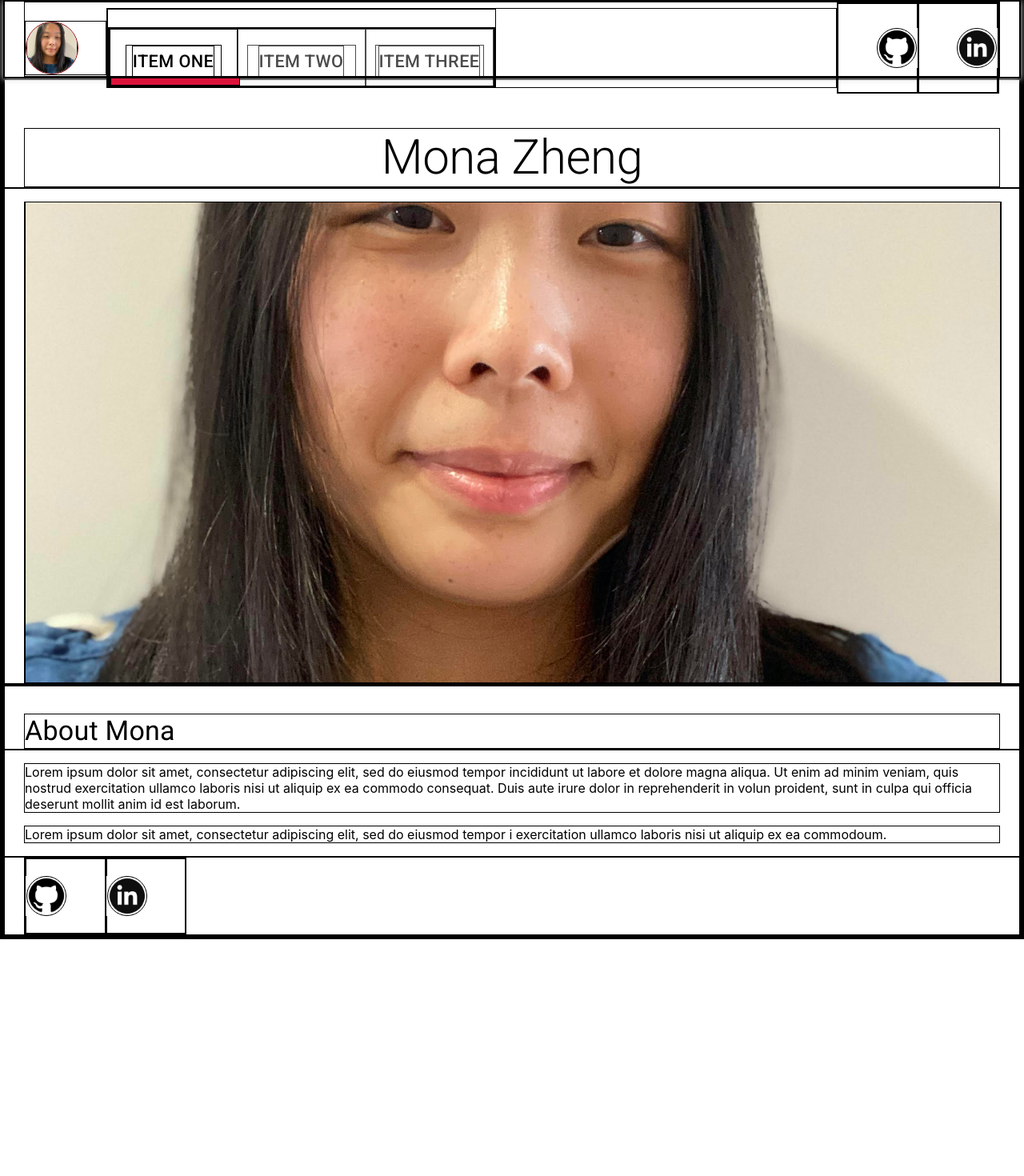
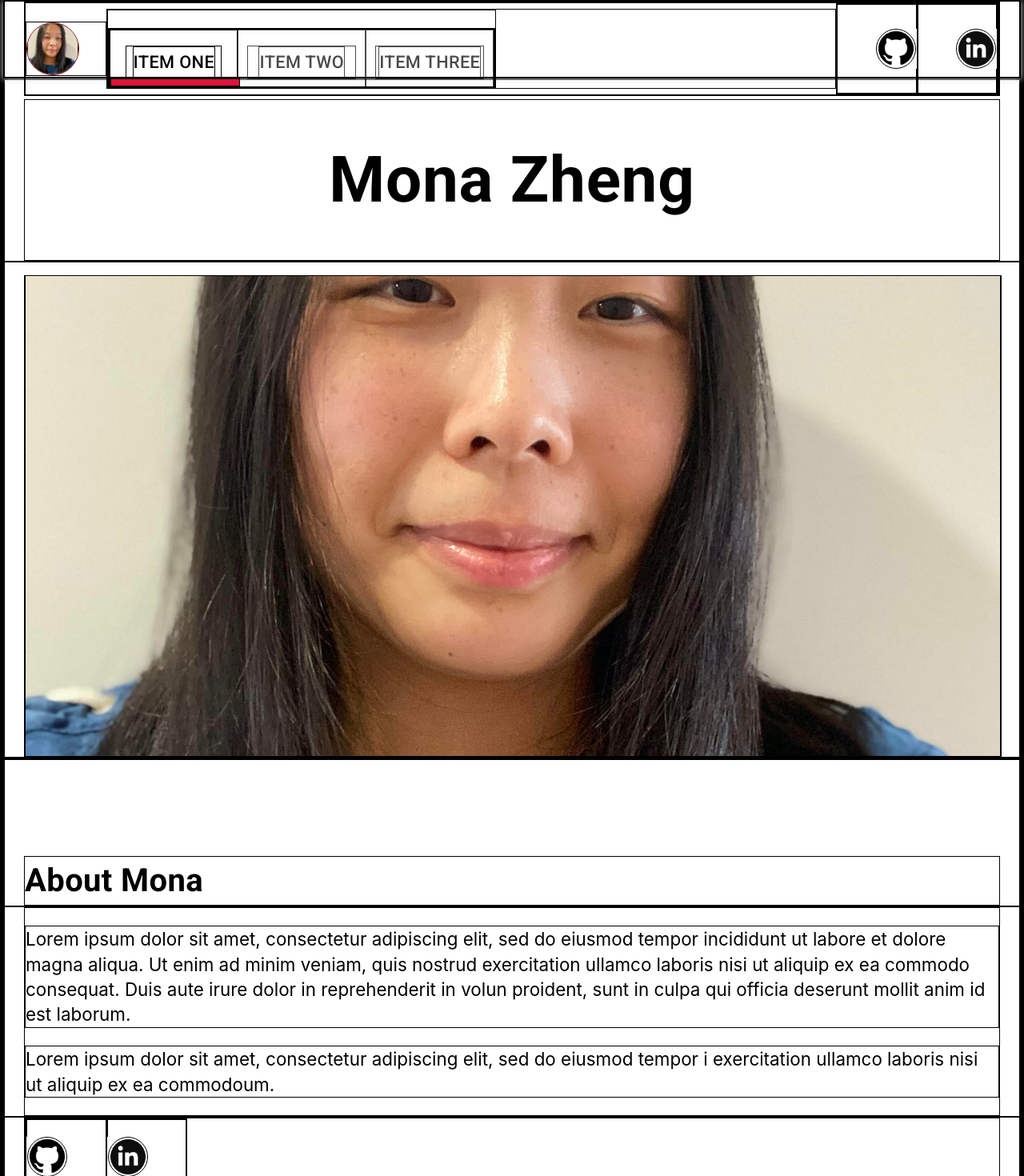
Before and after one commit to catmemberMona/portfolio, a React (Create React App) app: page / in a window 1280 px wide. Shown: the part 4-1474 px from the top of the page at 80% size. Before the commit the page ends 1178 px from the top, so only its background shows below. Built offline with nearby package versions, Linux system fonts and the light colour scheme.

Commit message:
updated heading, subheading, and content text size, spacing, and weight

```diff
--- a/src/App.js
+++ b/src/App.js
@@ -36,10 +36,12 @@ function App() {
           boxShadow: '0px 1px 8px rgb(221,221,221)',
         }}
       >
-        <Container className={classes.nav} variant='h1'>
+        <Container className={classes.nav} variant='h1' maxWidth='false'>
+          <div style={{ maxWidth: 1700, margin: 'auto' }}>
             <Grid
               container
               xs={12}
+              lg={12}
               direction='row'
               className={classes.navInner}
               alignItems='center'
@@ -94,6 +96,89 @@ function App() {
                     rel='noreferrer'
                     href='https://github.com/catmemberMona'
                   >
+                    <Avatar
+                      alt='github'
+                      src={github}
+                      className={classes.small}
+                    />
+                  </a>
+                </Grid>
+                <Grid item className={classes.avatarLink}>
+                  <a
+                    target='_blank'
+                    rel='noreferrer'
+                    href='https://www.linkedin.com/in/mona-a-zheng/'
+                  >
+                    <Avatar
+                      alt='linkedin'
+                      src={linkedin}
+                      className={classes.small}
+                    >
+                      L
+                    </Avatar>
+                  </a>
+                </Grid>
+              </Grid>
+            </Grid>
+          </div>
+        </Container>
+      </AppBar>
+      {/* Mona Name and Image first Look Section */}
+      <div style={{ maxWidth: 1700, margin: 'auto' }}>
+        <Container maxWidth='false'>
+          <Typography
+            align='center'
+            className={classes.topSpacing && classes.heading }
+          >
+            Mona Zheng
+          </Typography>
+        </Container>
+        <Container maxWidth='false'>
+          <Avatar
+            alt='Mona'
+            src={mona}
+            variant='square'
+            className={classes.extraLarge}
+          />
+        </Container>
+      </div>
+      {/* About Mona Section */}
+      <div
+        className={classes.aboutMe}
+        style={{ maxWidth: 1700, margin: 'auto' }}
+      >
+        <Container maxWidth='false'>
+          <Typography className={classes.subHeading}>
+            About Mona
+          </Typography>
+        </Container>
+        <Container maxWidth='false'>
+          <div style={{ maxWidth: 1700, margin: 'auto' }} className={classes.contentText}>
+            <p>
+              Lorem ipsum dolor sit amet, consectetur adipiscing elit, sed do
+              eiusmod tempor incididunt ut labore et dolore magna aliqua. Ut
+              enim ad minim veniam, quis nostrud exercitation ullamco laboris
+              nisi ut aliquip ex ea commodo consequat. Duis aute irure dolor in
+              reprehenderit in volun proident, sunt in culpa qui officia
+              deserunt mollit anim id est laborum.
+            </p>
+            <p>
+              Lorem ipsum dolor sit amet, consectetur adipiscing elit, sed do
+              eiusmod tempor i exercitation ullamco laboris nisi ut aliquip ex
+              ea commodoum.
+            </p>
+          </div>
+        </Container>
+        {/* External Links  */}
+        <Container maxWidth='false'>
+          <div style={{ maxWidth: 1700, margin: 'auto' }}>
+            <Grid container xs={4} lg={2} className={classes.externalLinks}>
+              <Grid item className={classes.avatarLink}>
+                <a
+                  target='_blank'
+                  rel='noreferrer'
+                  href='https://github.com/catmemberMona'
+                >
                   <Avatar alt='github' src={github} className={classes.small} />
                 </a>
               </Grid>
@@ -113,75 +198,7 @@ function App() {
                 </a>
               </Grid>
             </Grid>
-          </Grid>
-        </Container>
-      </AppBar>
-      {/* Mona Name and Image first Look Section */}
-      <div>
-        <Container>
-          <Typography
-            variant='h2'
-            align='center'
-            className={classes.topSpacing}
-          >
-            Mona Zheng
-          </Typography>
-        </Container>
-        <Container>
-          <Avatar
-            alt='Mona'
-            src={mona}
-            variant='square'
-            className={classes.extraLarge}
-          />
-        </Container>
           </div>
-      {/* About Mona Section */}
-      <div className={classes.aboutMe}>
-        <Container>
-          <Typography variant='h4' className={classes.topSpacing}>
-            About Mona
-          </Typography>
-        </Container>
-        <Container>
-          <p>
-            Lorem ipsum dolor sit amet, consectetur adipiscing elit, sed do
-            eiusmod tempor incididunt ut labore et dolore magna aliqua. Ut enim
-            ad minim veniam, quis nostrud exercitation ullamco laboris nisi ut
-            aliquip ex ea commodo consequat. Duis aute irure dolor in
-            reprehenderit in volun proident, sunt in culpa qui officia deserunt
-            mollit anim id est laborum.
-          </p>
-          <p>
-            Lorem ipsum dolor sit amet, consectetur adipiscing elit, sed do
-            eiusmod tempor i exercitation ullamco laboris nisi ut aliquip ex ea
-            commodoum.
-          </p>
-        </Container>
-        {/* External Links  */}
-        <Container>
-          <Grid container xs={4} lg={2} className={classes.externalLinks}>
-            <Grid item className={classes.avatarLink}>
-              <a
-                target='_blank'
-                rel='noreferrer'
-                href='https://github.com/catmemberMona'
-              >
-                <Avatar alt='github' src={github} className={classes.small} />
-              </a>
-            </Grid>
-            <Grid item className={classes.avatarLink}>
-              <a
-                target='_blank'
-                rel='noreferrer'
-                href='https://www.linkedin.com/in/mona-a-zheng/'
-              >
-                <Avatar alt='linkedin' src={linkedin} className={classes.small}>
-                  L
-                </Avatar>
-              </a>
-            </Grid>
-          </Grid>
         </Container>
       </div>
     </div>
@@ -220,7 +237,7 @@ const useStyles = makeStyles((theme) => ({
     flex: 1,
   },
   topSpacing: {
-    marginTop: '1em',
+    marginTop: '2em',
   },
   container: {
     flex: 1,
@@ -233,7 +250,7 @@ const useStyles = makeStyles((theme) => ({
   medium: {
     width: theme.spacing(8),
     height: theme.spacing(8),
-    border: '.5px darkred solid'
+    border: '.5px darkred solid',
   },
   large: {
     width: theme.spacing(34),
@@ -246,6 +263,21 @@ const useStyles = makeStyles((theme) => ({
     width: '100%',
     height: 600,
   },
+  heading: {
+    marginTop: '.3em',
+    fontWeight: 800,
+    padding: '.5em',
+    fontSize: '5em',
+  },
+  subHeading: {
+    marginTop: '3em',
+    fontWeight: 600,
+    fontSize: '2.5em',
+  },
+  contentText: {
+    fontSize: '1.4rem',
+    lineHeight: 1.4
+  }
 }));
 
 export default App;
```
Lines whose indentation alone changed are shown as unchanged.
